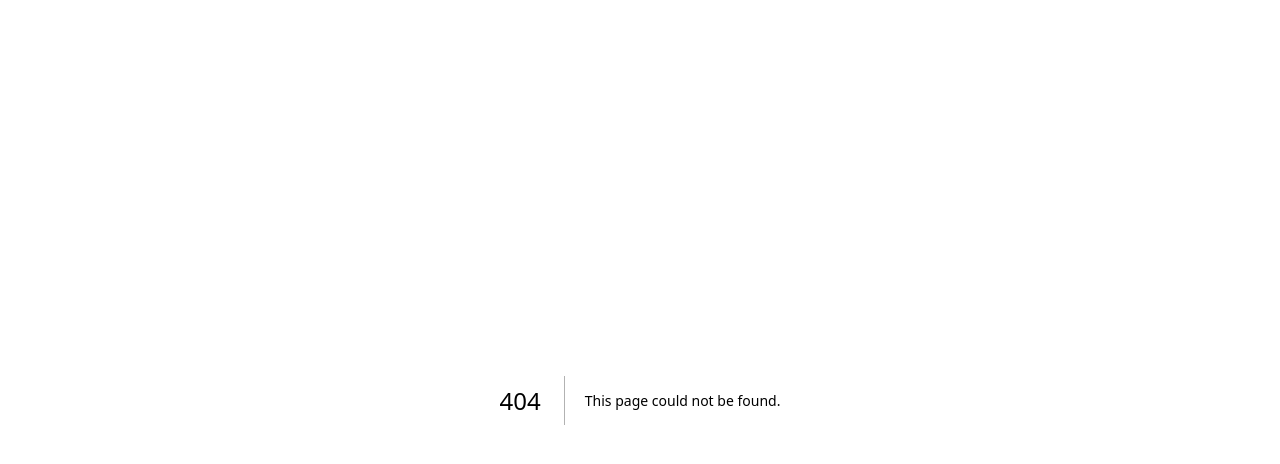
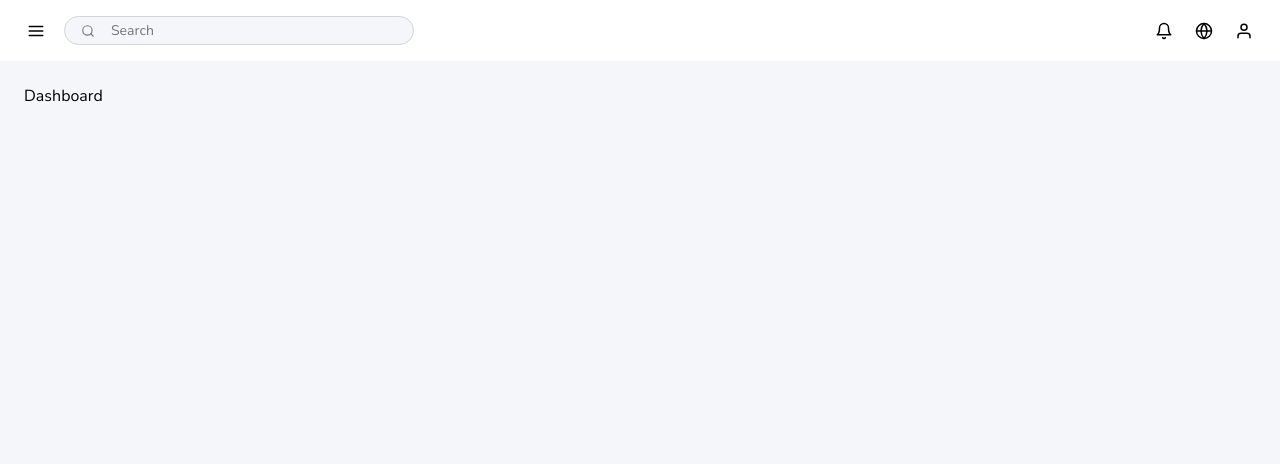
Before and after one commit to filipealvess/dashstack, a Next.js app: page /dashboard in a window 1280 px wide. Before the commit this address had no page. Shown: the top 464 px of the page. Built offline with nearby package versions, Linux system fonts and the light colour scheme.

Commit message:
Create dashboard index page

```diff
--- /dev/null
+++ b/src/app/dashboard/(dashboard)/page.tsx
@@ -0,0 +1,13 @@
+"use client";
+
+import * as Styles from "@/app/dashboard/(dashboard)/styles";
+
+function Index() {
+    return (
+        <Styles.Container>
+            <h1>Dashboard</h1>
+        </Styles.Container>
+    );
+}
+
+export default Index;
--- /dev/null
+++ b/src/app/dashboard/(dashboard)/styles.ts
@@ -0,0 +1,5 @@
+import styled from "styled-components";
+
+export const Container = styled.main`
+    padding: 24px;
+`;
--- /dev/null
+++ b/src/app/dashboard/layout.tsx
@@ -0,0 +1,18 @@
+"use client";
+
+import Header from "@/components/Header";
+import * as Styles from "@/app/dashboard/styles";
+
+import type { IProps } from "@/types/wrapper.d";
+
+function Layout({ children }: IProps) {
+    return (
+        <Styles.Container>
+            <Header />
+
+            {children}
+        </Styles.Container>
+    );
+}
+
+export default Layout;
--- /dev/null
+++ b/src/app/dashboard/styles.ts
@@ -0,0 +1,10 @@
+import styled from "styled-components";
+
+export const Container = styled.div`
+    display: flex;
+    flex-direction: column;
+    width: 100vw;
+    height: 100vh;
+    background-color: #f5f6fa;
+    overflow: hidden;
+`;
--- a/src/constants/routes.ts
+++ b/src/constants/routes.ts
@@ -1,4 +1,5 @@
 export const Routes = {
+    dashboard: "/dashboard",
     signin: "/signin",
     signup: "/signup",
 };
```
